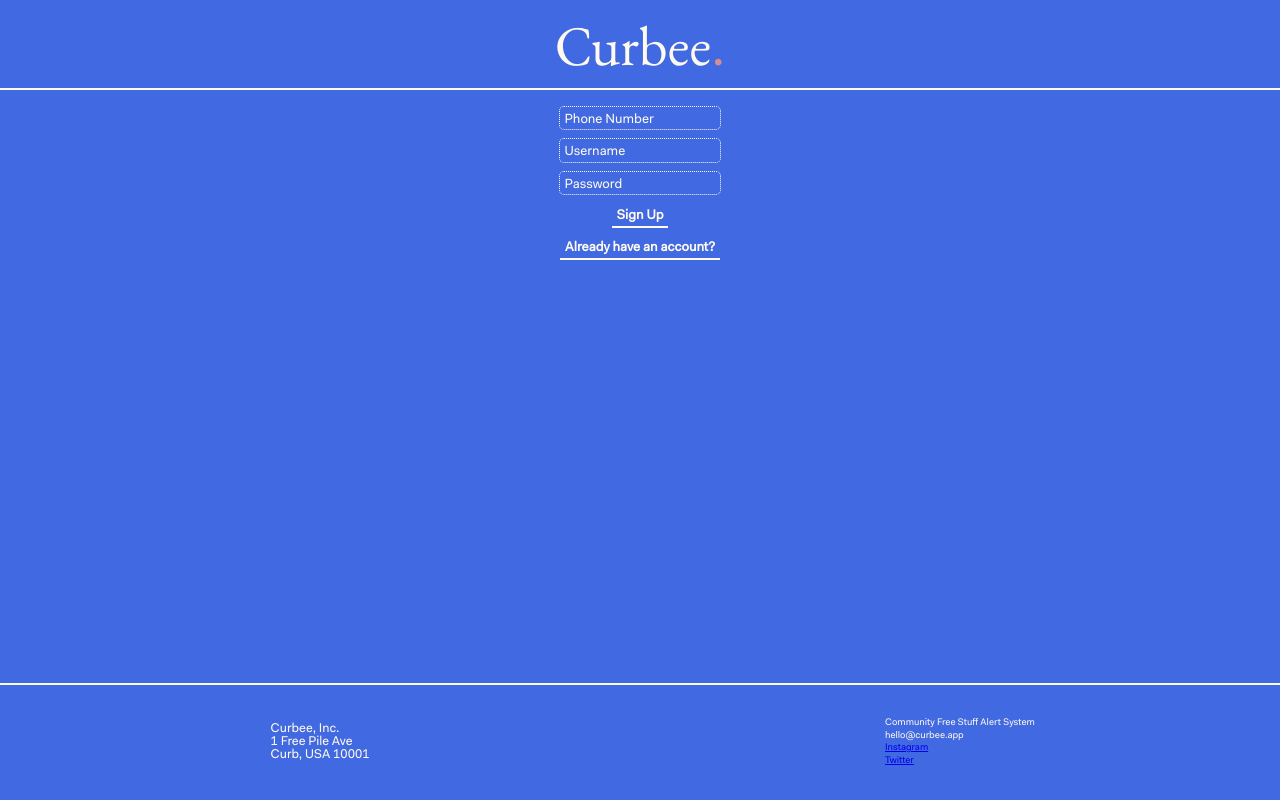
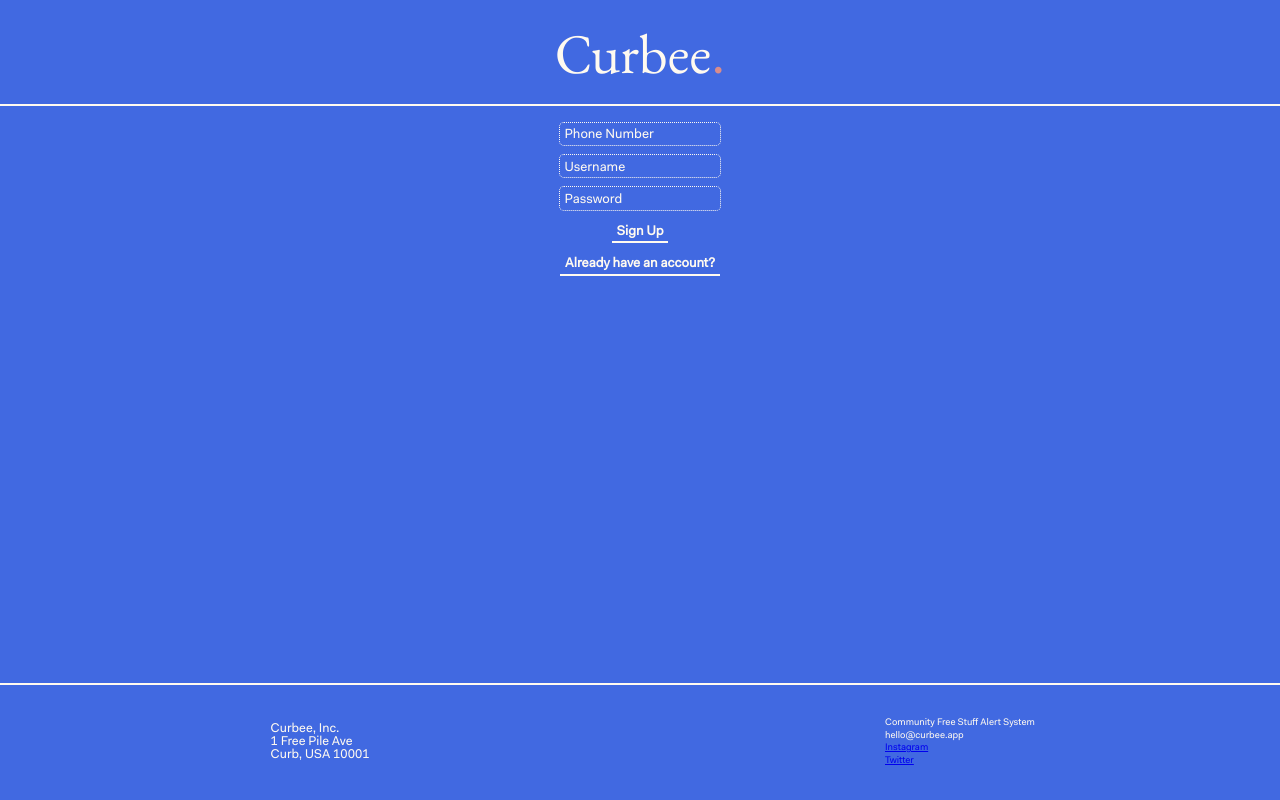
Before and after one commit to curbee-by-curbees/curbee-web, a React app: page / in a window 1280 px wide. Built offline with nearby package versions, Linux system fonts and the light colour scheme.

Commit message:
fix header height

```diff
--- a/src/app/Header.css
+++ b/src/app/Header.css
@@ -6,7 +6,7 @@
   padding-top: 1rem;
   justify-content: center;
   align-items: center;
-  height: 10vh;
+  height: 100px;
 }
 
 h1 {
```
